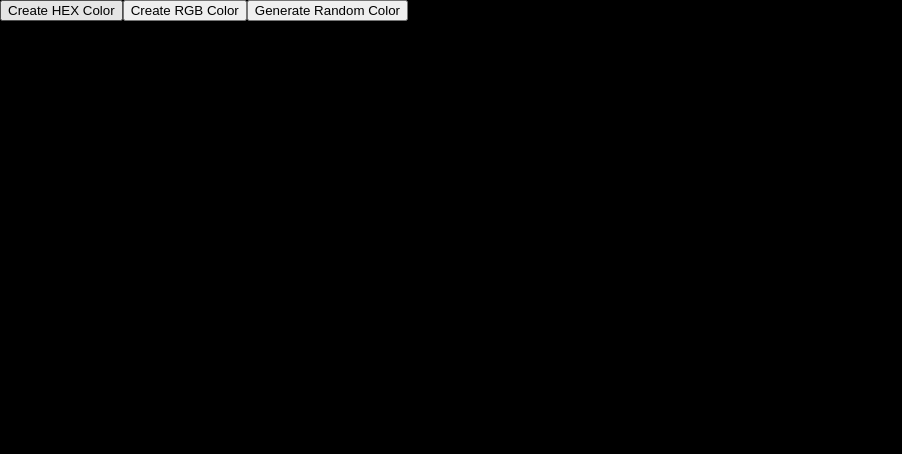
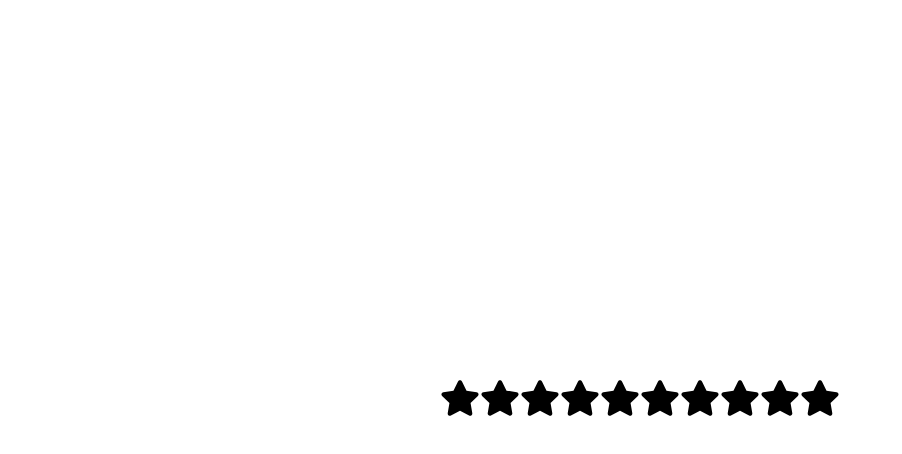
Before and after one commit to Chamod101/React_Practices, a React (Vite) app: page / in a window 1280 px wide. Shown: the top 454 px of the page, without its empty margins (0-902 px from the left). Built offline with nearby package versions, Linux system fonts and the light colour scheme.

Commit message:
Star_rating_added

```diff
--- a/package.json
+++ b/package.json
@@ -11,7 +11,8 @@
   },
   "dependencies": {
     "react": "^18.3.1",
-    "react-dom": "^18.3.1"
+    "react-dom": "^18.3.1",
+    "react-icons": "^5.4.0"
   },
   "devDependencies": {
     "@eslint/js": "^9.17.0",
--- a/src/App.jsx
+++ b/src/App.jsx
@@ -1,12 +1,14 @@
 import Accordian from "./components/accordian"
 import Random_color from "./components/random_color"
+import Star_rating from "./components/start_ratings"
 
 function App() {
 
   return (
     <>
      {/* <Accordian/> */}
-     <Random_color/>
+     {/* <Random_color/> */}
+     <Star_rating noOfStars = {10}/>
     </>
   )
 }
--- /dev/null
+++ b/src/components/start_ratings/index.jsx
@@ -0,0 +1,42 @@
+import React, { useState } from 'react';
+import './styles.css';
+import { FaStar } from 'react-icons/fa';
+
+const Star_rating =({noOfStars = 5})=>{
+
+  const [rating, setRating] = useState(0);
+  const [hover, setHover] = useState(0);
+
+  const handleClick =(currentIndex)=>{
+        setRating(currentIndex)
+  }
+
+  const handleMouseEnter =(currentIndex)=>{
+        setHover(currentIndex)
+  }
+
+  const handleMouseLeave =()=>{
+    setHover(rating)
+  }
+
+  return(
+    <div className="star_rating">
+        {[...Array(noOfStars)].map((_,index) => {
+          index += 1
+          return (
+            <FaStar
+              key={index}
+              className={index <= (hover || rating) ? 'active' : 'inactive'}
+              onClick={()=>handleClick(index)}
+              onMouseEnter={()=>handleMouseEnter(index)}
+              onMouseLeave={()=>handleMouseLeave()}
+              size={40}
+             />
+          )
+        })}
+    </div>
+  )
+}
+
+
+export default Star_rating;
--- /dev/null
+++ b/src/components/start_ratings/styles.css
@@ -0,0 +1,7 @@
+.active{
+  color: #FFF700;
+}
+
+.inactive{
+  color: black;
+}
```
Also changed, not shown: 1 other file (tests, documents, lock files or other folders).
